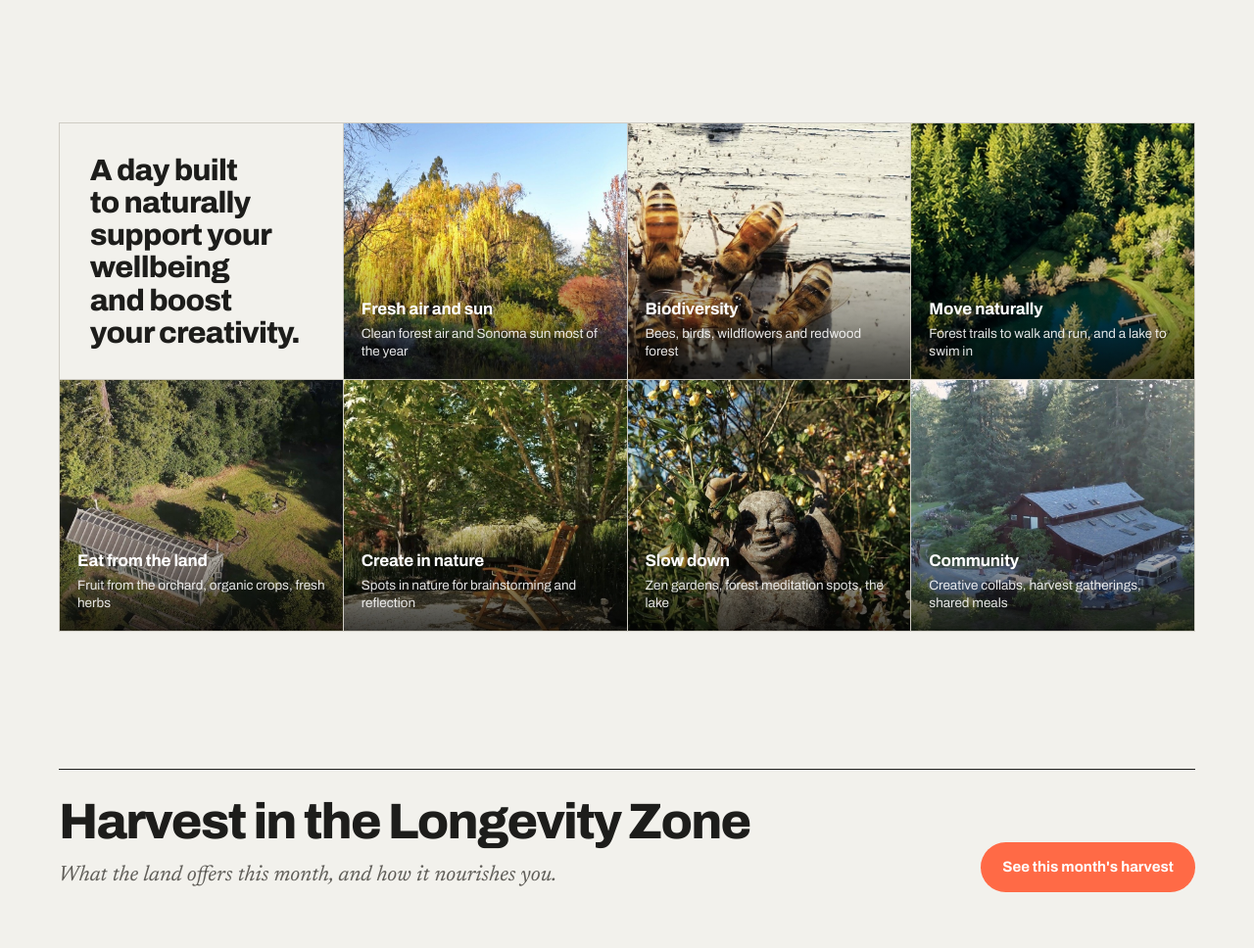
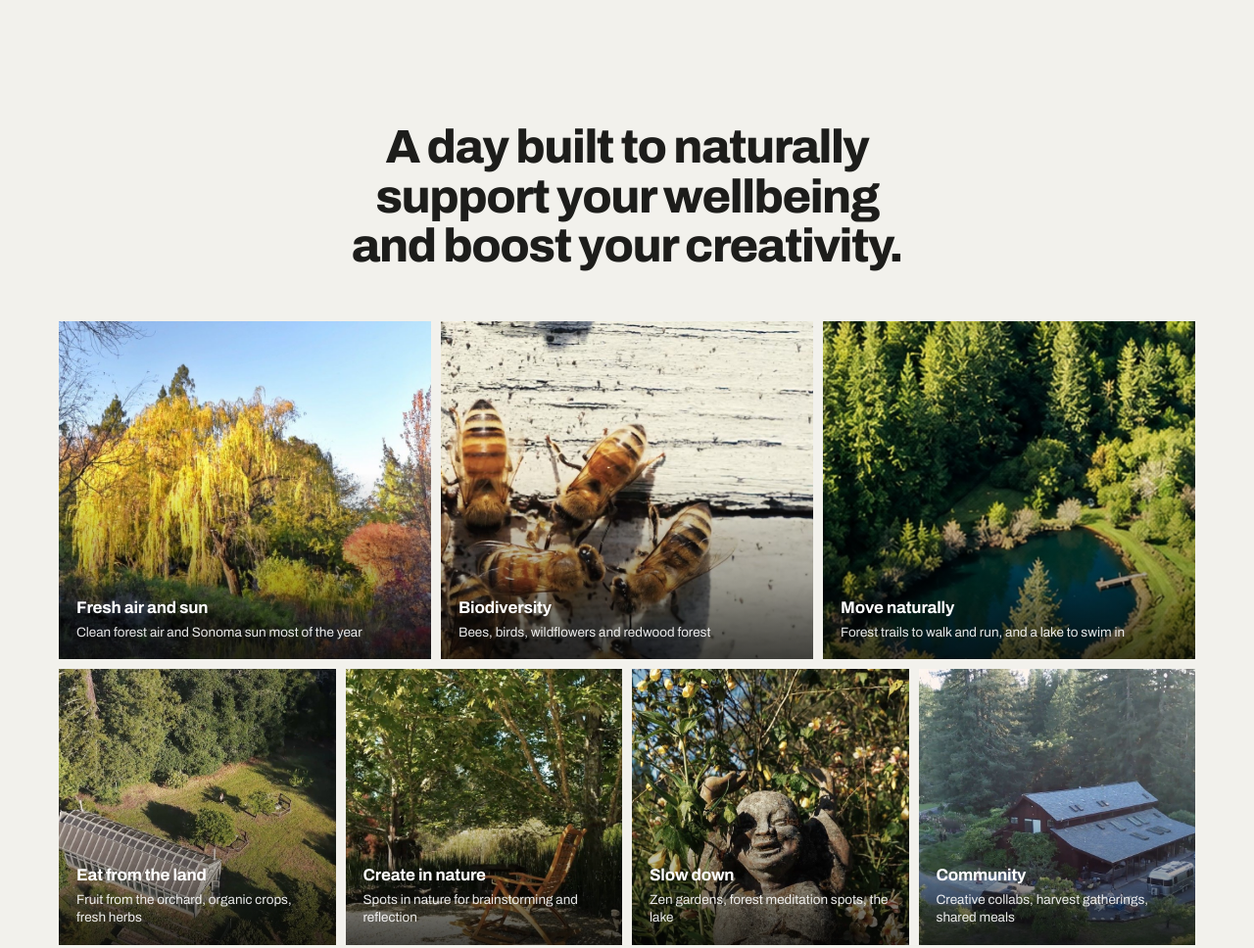
Before and after one commit to melodigit/wonderfeel-sanctuary, a plain HTML site: page index.html in a window 1280 px wide. Shown: the part 1400-2368 px from the top of the page at 98% size. Drawn offline with Linux system fonts and the light colour scheme.

Commit message:
A day here: centered heading, photo grid without lines (3 + 4)
Co-Authored-By: Claude Opus 5.5 <noreply@anthropic.com>
Claude-Session: https://claude.ai/code/session_01VsURvAYg2vvZGMZnMsGc8N

```diff
--- a/index.html
+++ b/index.html
@@ -68,18 +68,19 @@ section.s{padding-block:clamp(72px,11vw,140px)}
 @media (max-width:560px){.ln{width:calc(50% - 12px)}.lrow{gap:28px 16px}}
 
 /* a day */
-.day{display:grid;grid-template-columns:repeat(4,minmax(0,1fr));grid-auto-rows:minmax(clamp(230px,20vw,290px),auto);gap:1px;background:var(--line);border:1px solid var(--line)}
-.day .intro{background:var(--ground);padding:clamp(20px,2.4vw,32px);display:flex;align-items:flex-end}
-.day .intro h2{font-weight:800;font-size:clamp(24px,2.4vw,32px);line-height:1.08;letter-spacing:-.025em}
-.tile{position:relative;overflow:hidden;background:#3a4130;color:#FFFFFF;margin:0}
+.dayhead{text-align:center;max-width:780px;margin:0 auto clamp(32px,4vw,52px)}
+.dayhead h2{font-weight:800;font-size:clamp(30px,3.8vw,48px);line-height:1.05;letter-spacing:-.03em;text-wrap:balance}
+.day{display:grid;grid-template-columns:repeat(12,minmax(0,1fr));gap:10px}
+.tile{position:relative;overflow:hidden;background:#3a4130;color:#FFFFFF;margin:0;grid-column:span 3;height:clamp(240px,22vw,300px)}
+.tile:nth-child(-n+3){grid-column:span 4;height:clamp(280px,27vw,380px)}
 .tile img{position:absolute;inset:0;width:100%;height:100%;object-fit:cover;transition:transform .6s ease}
 .tile:hover img{transform:scale(1.04)}
-.tile::after{content:"";position:absolute;inset:0;background:linear-gradient(180deg,rgba(0,0,0,0) 45%,rgba(0,0,0,.62) 100%)}
+.tile::after{content:"";position:absolute;inset:0;background:linear-gradient(180deg,rgba(0,0,0,0) 45%,rgba(0,0,0,.6) 100%)}
 .tile figcaption{position:absolute;left:0;right:0;bottom:0;z-index:1;padding:16px 18px 18px}
 .tile b{display:block;font-size:17px;font-weight:700;letter-spacing:-.01em}
-.tile span{display:block;margin-top:3px;font-size:13.5px;line-height:1.35;color:rgba(255,255,255,.88)}
-@media (max-width:1000px){.day .tile:last-child{grid-column:1/-1}.day{grid-template-columns:repeat(2,minmax(0,1fr));grid-auto-rows:auto}.tile{min-height:230px}.day .intro{grid-column:1/-1;padding-block:28px}}
-@media (max-width:479px){.day{grid-template-columns:minmax(0,1fr)}.tile{min-height:250px}}
+.tile span{display:block;margin-top:3px;font-size:13.5px;line-height:1.35;color:rgba(255,255,255,.9)}
+@media (max-width:900px){.day{grid-template-columns:repeat(2,minmax(0,1fr))}.tile,.tile:nth-child(-n+3){grid-column:span 1;height:240px}.tile:first-child{grid-column:1/-1;height:300px}}
+@media (max-width:520px){.day{grid-template-columns:minmax(0,1fr)}.tile,.tile:nth-child(-n+3),.tile:first-child{grid-column:auto;height:250px}}
 
 /* harvest */
 .harvest{background:var(--paper);border-block:1px solid var(--line)}
@@ -188,8 +189,8 @@ footer small{font-size:12.5px;color:var(--muted);line-height:1.6}
 
   <section class="s" id="day" style="padding-top:0">
     <div class="wrap">
+      <div class="dayhead"><h2>A day built to naturally support your wellbeing and boost your creativity.</h2></div>
       <div class="day">
-        <div class="intro"><h2>A day built to naturally support your wellbeing and boost your creativity.</h2></div>
         <figure class="tile" ><img src="images/fresh-air.jpg" alt="A golden willow and autumn shrubs under a clear sky" loading="lazy"><figcaption><b>Fresh air and sun</b><span>Clean forest air and Sonoma sun most of the year</span></figcaption></figure>
         <figure class="tile" ><img src="images/biodiversity.jpg" alt="Honeybees on weathered wood" loading="lazy"><figcaption><b>Biodiversity</b><span>Bees, birds, wildflowers and redwood forest</span></figcaption></figure>
         <figure class="tile" ><img src="images/move.jpg" alt="The lake surrounded by redwoods, seen from above" loading="lazy"><figcaption><b>Move naturally</b><span>Forest trails to walk and run, and a lake to swim in</span></figcaption></figure>
```
